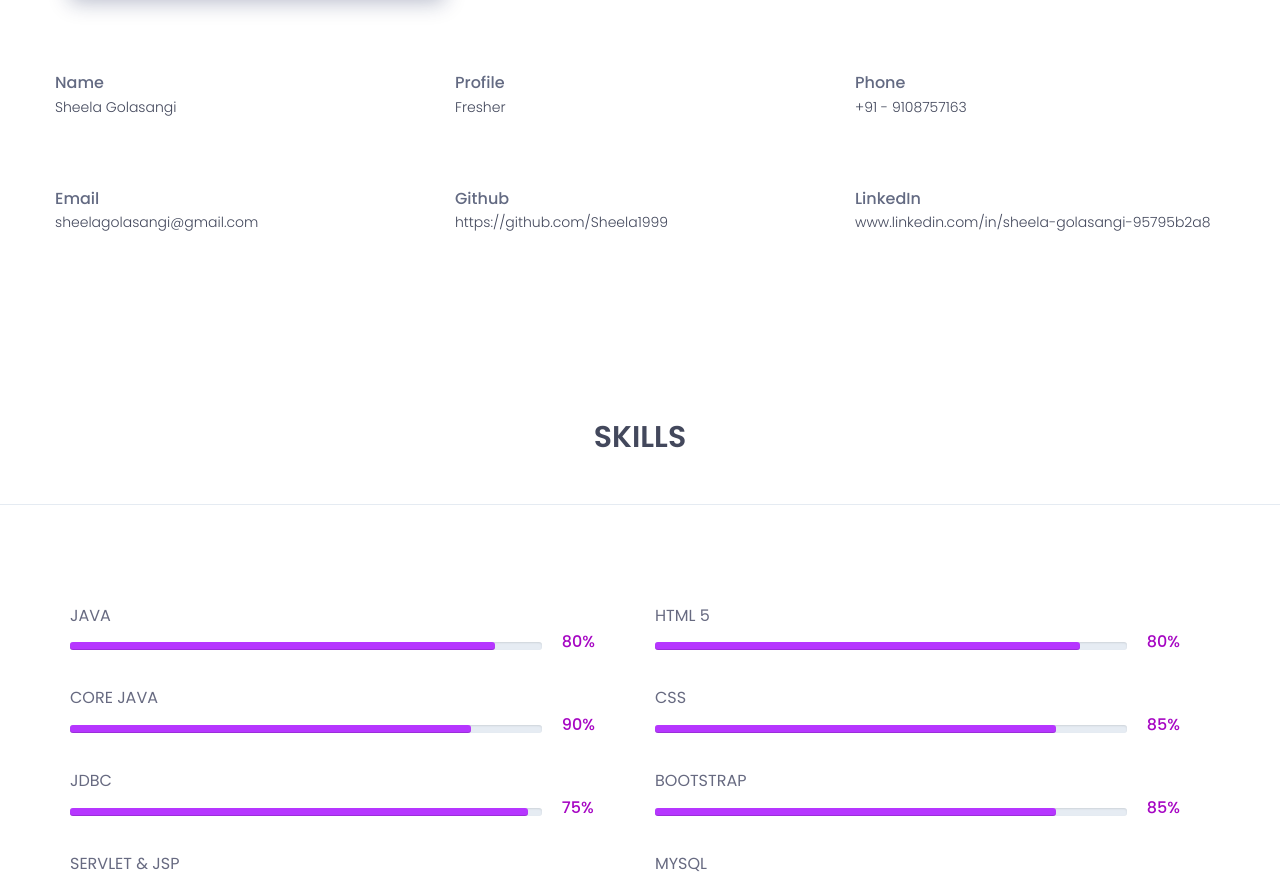
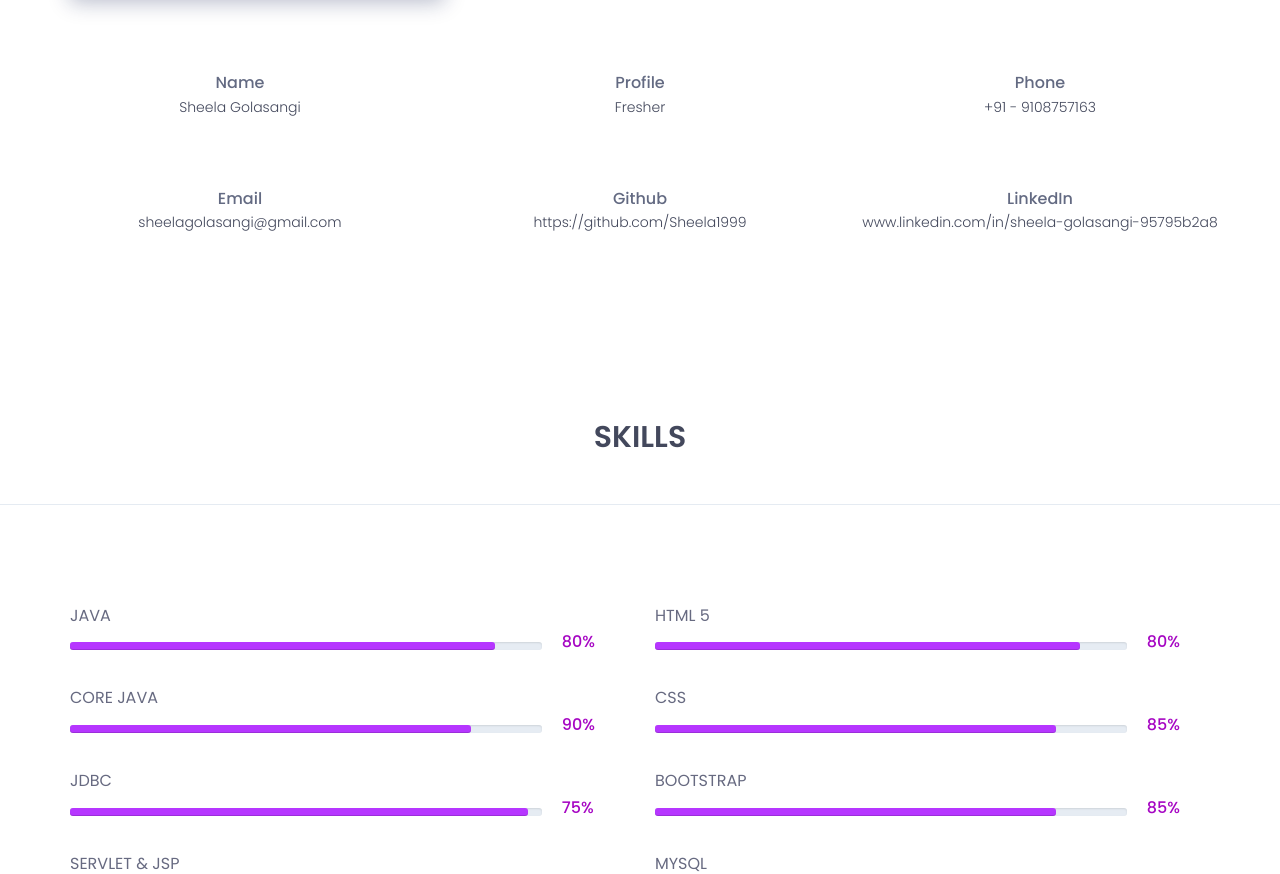
Before and after one commit to Sheela1999/SheelaG.github.io, a plain HTML site: page Portfolio.html in a window 1280 px wide. Shown: the part 1595-2469 px from the top of the page. Drawn offline with nearby package versions, Linux system fonts and the light colour scheme.

Commit message:
MyPortfolio

```diff
--- a/Portfolio.html
+++ b/Portfolio.html
@@ -150,41 +150,41 @@
 								<div class="row">
 									<div class="col-sm-4">
 										<div class="single-about-add-info">
-											<h3>Name</h3>
-											<p>Sheela Golasangi</p>
+											<center><h3>Name</h3></center>
+											<center><p>Sheela Golasangi</p></center>
 										</div>
 									</div>
 									<div class="col-sm-4">
 										<div class="single-about-add-info">
-											<h3>Profile</h3>
-											<p>Fresher</p>
+										<center><h3>Profile</h3></center>
+									    <center><p>Fresher</p></center>
 										</div>
 									</div>
 									<div class="col-sm-4">
 										<div class="single-about-add-info">
-											<h3>phone</h3>
-											<p>+91 - 9108757163</p>
+										<center><h3>phone</h3></center>
+									<center><p>+91 - 9108757163</p></center>
 										</div>
 									</div>
 
 									<div class="col-sm-4">
 										<div class="single-about-add-info">
-											<h3>email</h3>
-											<p>sheelagolasangi@gmail.com</p>
+										<center><h3>email</h3></center>
+									<center><p>sheelagolasangi@gmail.com</p></center>
 										</div>
 									</div>
 
 										<div class="col-sm-4">
 											<div class="single-about-add-info">
-												<h3>github</h3>
-												<p>https://github.com/Sheela1999</p>
+											<center><h3>github</h3></center>
+										<center><p>https://github.com/Sheela1999</p></center>
 											</div>
 
 										</div>
 										<div class="col-sm-4">
 											<div class="single-about-add-info">
-												<h3>LinkedIn</h3>
-												<p>www.linkedin.com/in/sheela-golasangi-95795b2a8</p>
+											<center><h3>LinkedIn</h3></center>
+										<center><p>www.linkedin.com/in/sheela-golasangi-95795b2a8</p></center>
 											</div>
 										</div>
 								</div>
```
